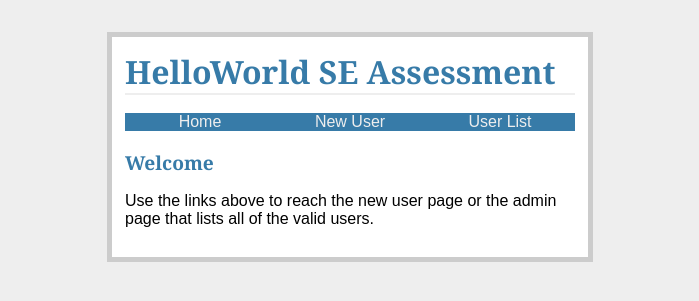
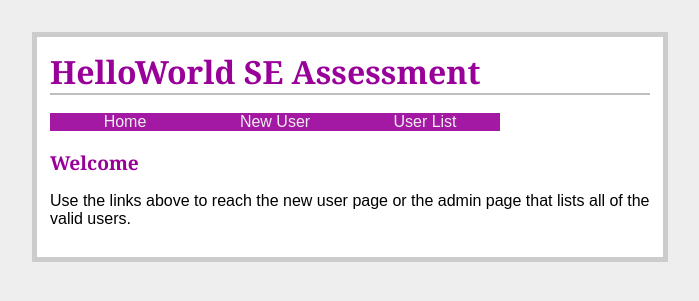
Before and after one commit to yazug/hwsea, a Flask app: page / in a window 1280 px wide. Shown: the top 301 px of the page, without its empty margins (290-989 px from the left). Run offline with Flask 2, Linux system fonts and the light colour scheme.

Commit message:
Style re-skinning
convert from the blue to a purple

```diff
--- a/app/static/style.css
+++ b/app/static/style.css
@@ -1,13 +1,13 @@
 body            { font-family: sans-serif; background: #eee; }
-h1, h2       	{ color: #377ba8; font-family: 'Georgia', serif; margin: 0; }
-h1              { border-bottom: 2px solid #eee; }
+h1, h2       	{ color: #990099; font-family: 'Georgia', serif; margin: 0; }
+h1              { border-bottom: 2px solid #BEBEBE; }
 h2              { font-size: 1.2em; }
 ul 		{ list-style-type: none; margin: 0; padding: 0; }
 li 		{ float: left; }
-a 		{ text-decoration: none; display: block; width: 150px; color: #eee; background: #377ba8; text-align: center; }
+a 		{ text-decoration: none; display: block; width: 150px; color: #eee; background: #A319A3; text-align: center; }
 a:hover 	{ color: white; }
 .style-table	{ border: 2px solid #ccc; border-collapse:collapse; }
-.style-table th { min-width: 50px; background: #377ba8; border: none; text-align: center; color: #eee; }
+.style-table th { min-width: 50px; background: #A319A3; border: none; text-align: center; color: #eee; }
 .style-table td	{ padding: 1em; min-width: 50px; text-align: center; }
 
 .odd 		{ background: none; }
@@ -16,7 +16,7 @@ a:hover 	{ color: white; }
 .page       	{ margin: 2em auto; width: auto; border: 5px solid #ccc;
 		  padding: 0.8em; background: white; }
 .new-user 	{ width: 600px; }
-.welcome 	{ width: 450px; }
+.welcome 	{ width: 600px; }
 .error          { background: #f0d6d6; padding: 0.5em; }
 
 fieldset 	{ min-width: 100px; display: inline-block; }
```
